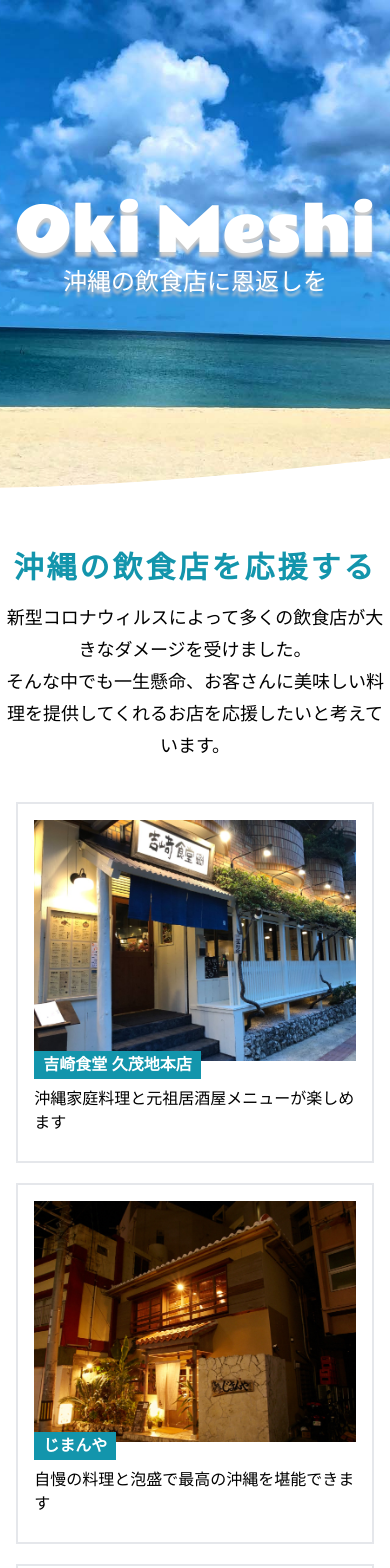
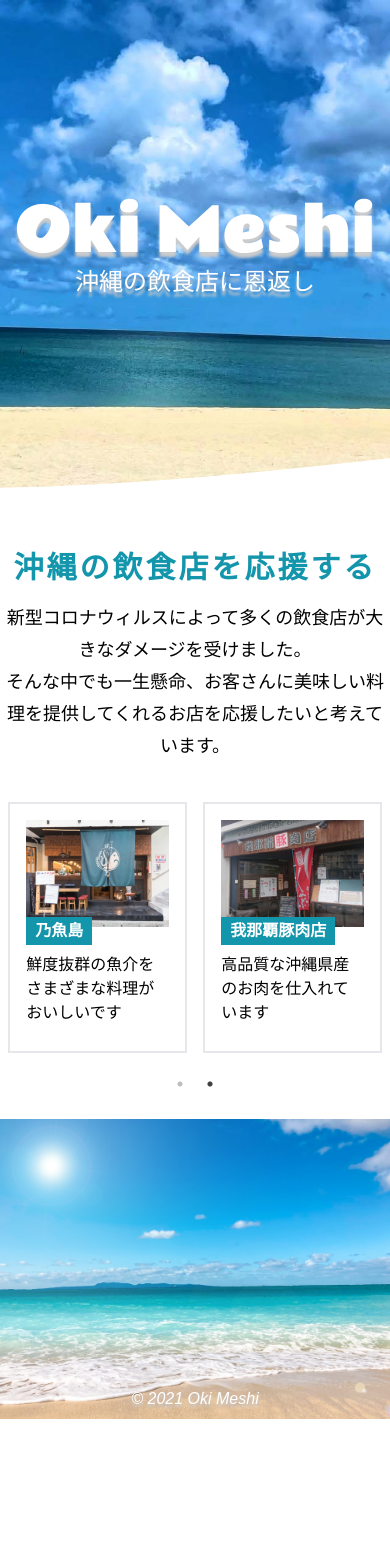
Before and after one commit to shim369/Vuejs-Tailwind-Site, a Vue app: page / in a window 390 px wide. Shown: the top 1568 px of the page. After the commit the page ends 1419 px from the top, so only its background shows below. Built offline with nearby package versions, Linux system fonts and the light colour scheme.

Commit message:
スライド修正

```diff
--- a/src/assets/style/tailwind.css
+++ b/src/assets/style/tailwind.css
@@ -6,7 +6,9 @@
 	font-family: 'RammettoOne-Regular';
 	src: url('../font/RammettoOne-Regular.ttf');
 }
-
+#app {
+  overflow-x: hidden;
+}
 h1 {
   font-family: 'RammettoOne-Regular';
 }
@@ -43,9 +45,4 @@ main {
   main {
     padding: 50px 0;
   }
-  .slick-slide {
-    width: 100% !important;
-    float: none !important;
-    margin-bottom: 20px;
-  }
 }
--- a/src/components/Header.vue
+++ b/src/components/Header.vue
@@ -12,7 +12,7 @@
       </div>
       <div class="flex items-center text-center h-full justify-center flex-col">
       <h1 class="text-white text-6xl text-shadow-lg mb-1">Oki Meshi</h1>
-      <p class="text-white text-2xl text-shadow-lg">沖縄の飲食店に恩返しを</p>
+      <p class="text-white text-2xl text-shadow-lg">沖縄の飲食店に恩返し</p>
       </div>
         <canvas class="h-waveHight -top-90 relative w-full align-top" id="sineCanvas" width="100%" height="90"></canvas>
     </header>
--- a/src/components/Main.vue
+++ b/src/components/Main.vue
@@ -6,11 +6,13 @@
         <div class="w-12/12 m-auto">
           <VueSlickCarousel v-bind="settings">
                   <div v-for="item in items" v-bind:key="item.index" class="card-item">
+                    <a :href="item.a" target="_blank">
                     <div class="card-inner border-solid border-2 border-gray-200">
                       <img :src="item.img" :alt="item.name"/>
                       <h3>{{item.name}}</h3>
                       <p>{{item.txt }}</p>
                     </div>
+                    </a>
                   </div>
           </VueSlickCarousel>
         </div>
@@ -21,19 +23,22 @@
 import VueSlickCarousel from 'vue-slick-carousel'
 import 'vue-slick-carousel/dist/vue-slick-carousel.css'
 import 'vue-slick-carousel/dist/vue-slick-carousel-theme.css'
+import 'vue-slick-carousel/src/slick-theme.css'
 export default {
   name: 'Main',
   components: { VueSlickCarousel },
     data() {
       return {
         settings: {
-          "autoplay": false,
+          "responsive": [],
+          "arrows": true,
+          "autoplay": true,
           "dots": true,
           "focusOnSelect": false,
           "infinite": true,
-          // "speed": 500,
-          "slidesToShow": 3,
-          "slidesToScroll": 3,
+          "speed": 1500,
+          "slidesToShow": 2,
+          "slidesToScroll": 2,
           // "touchThreshold": 5
         },
         items: [
@@ -41,16 +46,25 @@ export default {
             img: require('@/assets/images/naha/001/001.jpg'),
             name: '吉崎食堂 久茂地本店',
             txt: '沖縄家庭料理と元祖居酒屋メニューが楽しめます',
+            a: 'https://yura-net.com/',
           },
           {
             img: require('@/assets/images/naha/002/001.jpg'),
             name: 'じまんや',
             txt: '自慢の料理と泡盛で最高の沖縄を堪能できます',
+            a: 'http://hpcc-j.com/',
           },
           {
             img: require('@/assets/images/naha/003/001.jpg'),
             name: '乃魚島',
             txt: '鮮度抜群の魚介をさまざまな料理がおいしいです',
+            a: 'https://hitosara.com/0006127570/',
+          },
+          {
+            img: require('@/assets/images/naha/004/001.png'),
+            name: '我那覇豚肉店',
+            txt: '高品質な沖縄県産のお肉を仕入れています',
+            a: 'https://www.ganaha-butaniku.co.jp/',
           },
         ],
       }
```
Also changed, not shown: src/assets/images/naha/004/001.png (added).
